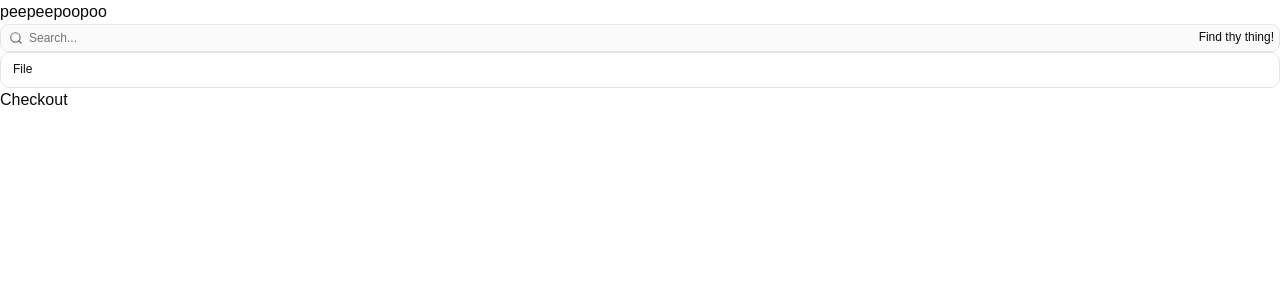
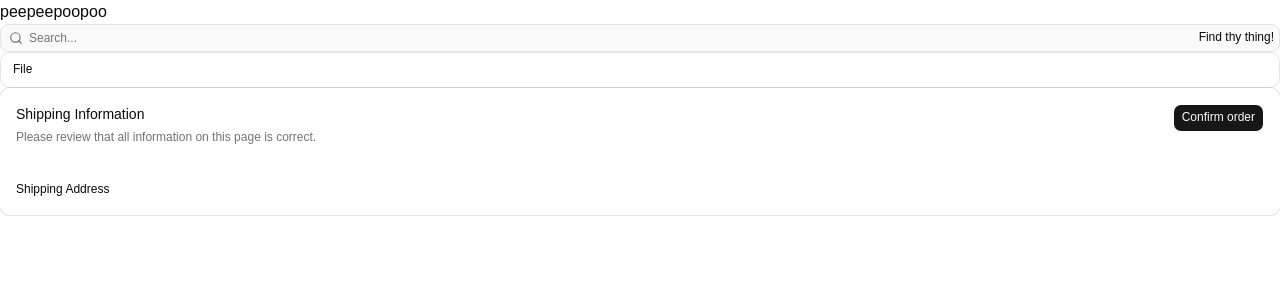
Before and after one commit to manarkisan/lokaverkefni3, a React (Vite) app: page /checkout in a window 1280 px wide. Shown: the top 300 px of the page. Built offline with nearby package versions, Linux system fonts and the light colour scheme.

Commit message:
checkout page halfway done

```diff
--- a/src/checkout/page.tsx
+++ b/src/checkout/page.tsx
@@ -1,7 +1,49 @@
+import { Button } from "#components/ui/button";
+import {
+  Card,
+  CardAction,
+  CardContent,
+  CardDescription,
+  CardFooter,
+  CardHeader,
+  CardTitle,
+} from "#components/ui/card";
+import { useCartStore } from "../store/cartStore";
+import type { Product } from "../types/supabase";
+
 export default function CheckoutPage() {
-    return(
-        <>
-        Checkout
-        </>
-    )
+  const { cart, getTotalPrice } = useCartStore();
+  const totalIsk = getTotalPrice();
+  return (
+    <Card>
+      <CardHeader>
+        <CardTitle>Shipping Information</CardTitle>
+        <CardDescription>Please review that all information on this page is correct.</CardDescription>
+        <CardAction>
+          <Button>Confirm order</Button>
+        </CardAction>
+      </CardHeader>
+      <CardContent>
+        {cart.map((item: Product) => {
+          return (
+            <>
+              <div key={item.id}>
+                {item.name}
+                <img src={item.image_url} width={100} />
+                {item.price_cents} {item.currency}
+              </div>
+              <hr />
+              <div>
+                Subtotal: {totalIsk} ISK <br /> Shipping: 500 ISK <br />
+                Total (with shipping): {totalIsk + 500} ISK
+              </div>
+            </>
+          );
+        })}
+      </CardContent>
+      <CardFooter>
+        <p>Shipping Address</p>
+      </CardFooter>
+    </Card>
+  );
 }
--- a/src/store/cartStore.ts
+++ b/src/store/cartStore.ts
@@ -5,6 +5,7 @@ import { persist } from 'zustand/middleware'
 
 
 type CartStore = {
+  [x: string]: any;
   cart: Product[];
   addToCart: (product: Product) => void;
   removeFromCart: (id: string) => void;
```
